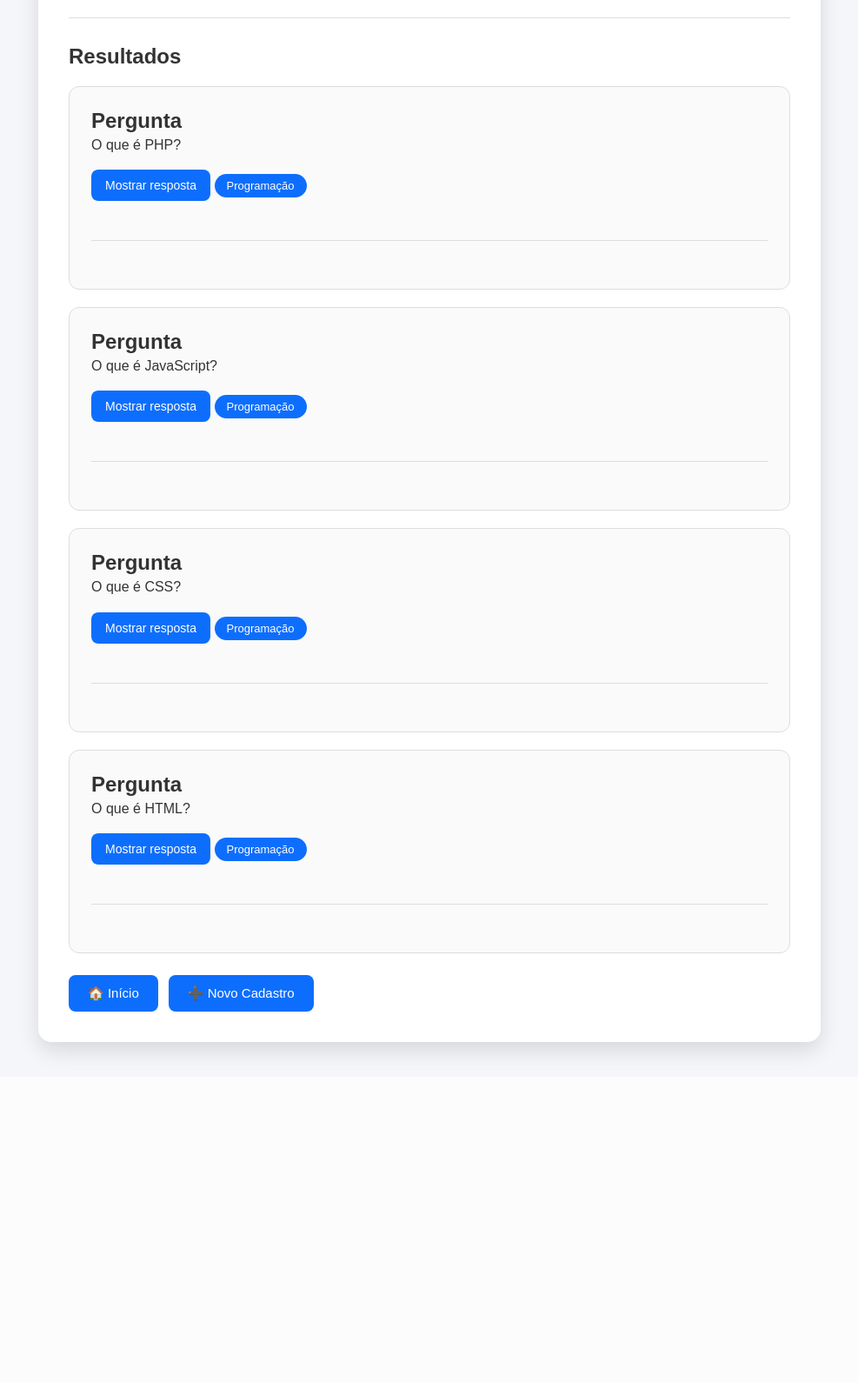
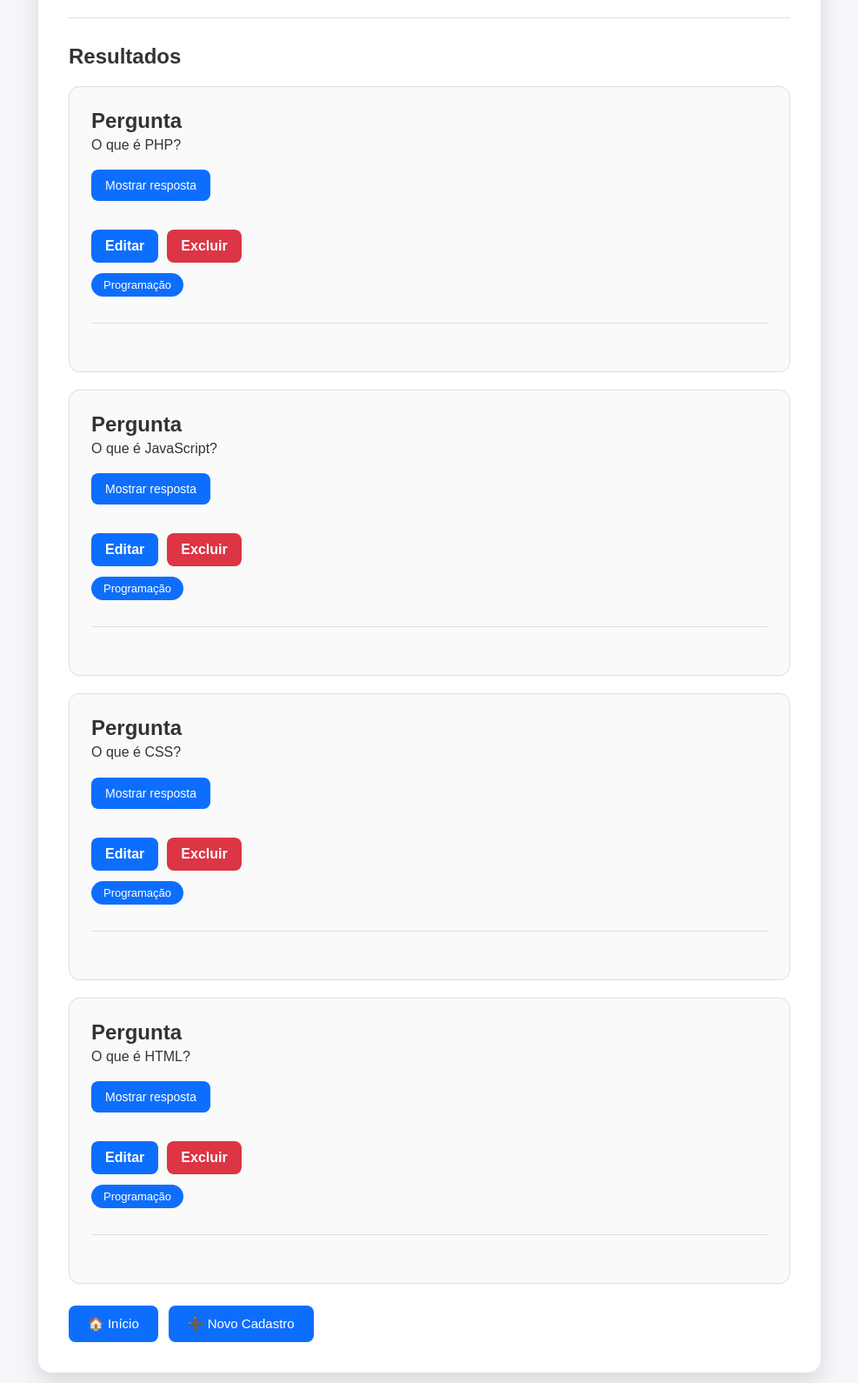
Before and after one commit to vinipedro629/Nova-pasta--2-, a PHP site: page /pesquisar.php in a window 1280 px wide. Shown: the part 232-1822 px from the top of the page at 87% size, without its empty margins (146-1133 px from the left). Before the commit the page ends 1452 px from the top, so only its background shows below. Run offline with PHP 8.4, Linux system fonts and the light colour scheme; data comes from the database, SQL or seed files in the repository.

Commit message:
feat: implementar edição e exclusão de perguntas na pesquisa

```diff
--- a/css/style.css
+++ b/css/style.css
@@ -385,6 +385,41 @@ button:hover{
     background:#0b5ed7;
 }
 
+.card-acoes{
+    display:flex;
+    gap:10px;
+    margin:18px 0 12px;
+}
+
+.card-acoes a{
+    display:inline-flex;
+    align-items:center;
+    justify-content:center;
+    padding:10px 16px;
+    border-radius:8px;
+    text-decoration:none;
+    font-weight:700;
+    transition:.2s;
+}
+
+.btn-editar{
+    background:#0d6efd;
+    color:#fff;
+}
+
+.btn-editar:hover{
+    background:#0b5ed7;
+}
+
+.btn-excluir{
+    background:#dc3545;
+    color:#fff;
+}
+
+.btn-excluir:hover{
+    background:#bb2d3b;
+}
+
 .resposta-oculta{
     background:#f8f9fa;
     border:1px solid #dee2e6;
--- a/php/pesquisar.php
+++ b/php/pesquisar.php
@@ -39,6 +39,7 @@ if ($resultado->num_rows == 0) {
 
     while ($linha = $resultado->fetch_assoc()) {
 
+        $id = intval($linha['id']);
         $pergunta = htmlspecialchars($linha['pergunta'], ENT_QUOTES | ENT_SUBSTITUTE, 'UTF-8');
         $resposta = strip_tags($linha['resposta'], '<b><strong><i><em><u><ul><ol><li><p><br><h1><h2><h3><h4><h5><h6><a><table><thead><tbody><tr><td><th>');
         $categoria = htmlspecialchars($linha['categoria'], ENT_QUOTES | ENT_SUBSTITUTE, 'UTF-8');
@@ -56,6 +57,11 @@ if ($resultado->num_rows == 0) {
             <div class='resposta-oculta' style='display:none;'>
                 <h2>Resposta</h2>
                 <div class='resposta-conteudo'>{$resposta}</div>
+            </div>
+
+            <div class='card-acoes'>
+                <a class='btn-editar' href='cadastro.php?id={$id}'>Editar</a>
+                <a class='btn-excluir' href='php/excluir.php?id={$id}' onclick=\"return confirm('Tem certeza que deseja excluir esta pergunta?');\">Excluir</a>
             </div>
 
             <span class='categoria'>
```
Also changed, not shown: cadastro.php (+36 -2 lines), 1 other file.
